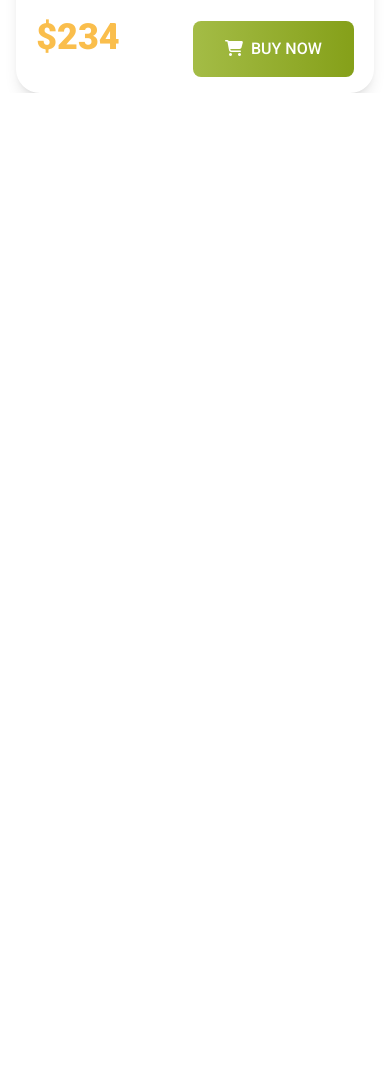
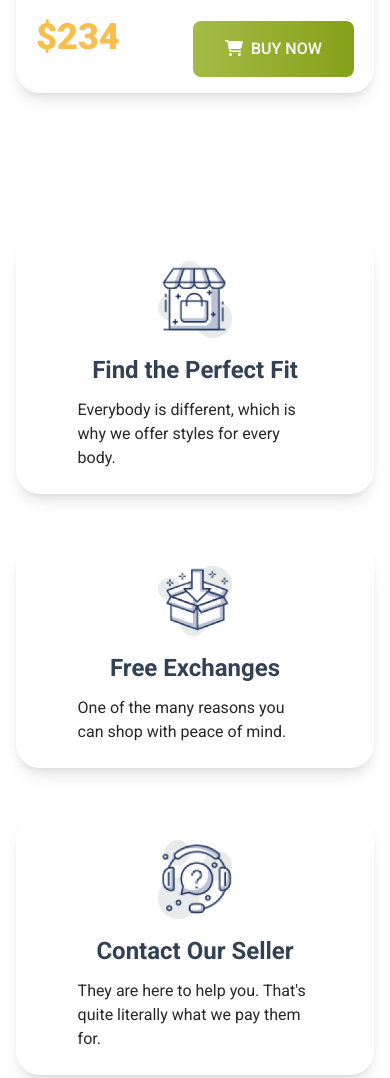
Before and after one commit to AhammedNoyon/Penguin-Fashion-Portfolio, a website built with Vite: page index.html in a window 390 px wide. Shown: the part 4564-5642 px from the top of the page. Before the commit the page ends 4657 px from the top, so only its background shows below. Built offline with nearby package versions, Linux system fonts and the light colour scheme.

Commit message:
Add structure and responsive in find section to the home page

```diff
--- a/index.html
+++ b/index.html
@@ -220,6 +220,49 @@
         </div>
         </div>
       </section>
+      <!-- FIND RELATED SECTION  -->
+      <section class="lg:flex justify-between items-center mt-36 mb-48">
+        <!-- find section container  -->
+        <div class="mt-11">
+          <div class="px-8 py-6 mt-12 shadow-lg rounded-3xl lg:flex  gap-2 items-center ">
+            <div>
+              <img class="w-1/4 mx-auto" src="./icons/house.png" alt="">
+            </div>
+            <div>
+              <h4 class="text-2xl font-bold  text-slate-700 text-center mt-4 mb-3 lg:text-start">Find the Perfect Fit</h4>
+              <p class="text-base font-normal text-zinc-800 w-4/5 mx-auto text-center lg:w-80 text-start">Everybody is different, which is why we
+                offer styles for every body.</p>
+            </div>
+          </div>
+          <div class="px-8 py-6 mt-12 shadow-lg rounded-3xl  lg:flex  gap-2 items-center ">
+            <div>
+              <img class="w-1/4 mx-auto" src="./icons/box.png" alt="">
+            </div>
+            <div>
+              <h4 class="text-2xl font-bold  text-slate-700 text-center mt-4 mb-3 lg:text-start">Free Exchanges</h4>
+              <p class="text-base font-normal text-zinc-800 w-4/5 mx-auto text-center lg:w-80 text-start">One of the many reasons you can shop
+                with peace of mind.</p>
+            </div>
+          </div>
+          <div class="px-8 py-6 mt-12 shadow-lg rounded-3xl  lg:flex  gap-2 items-center ">
+            <div>
+              <img class="w-1/4 mx-auto" src="./icons/question.png" alt="">
+            </div>
+            <div>
+              <h4 class="text-2xl font-bold  text-slate-700 text-center mt-4 mb-3 lg:text-start">Contact Our Seller</h4>
+              <p class="text-base font-normal text-zinc-800 w-4/5 mx-auto text-center lg:w-80 text-start">They are here to help you. That's quite
+                literally what we pay them for.</p>
+            </div>
+          </div>
+          <div>
+
+          </div>
+        </div>
+        <!-- find section image container -->
+        <div class="mt-20">
+          <img class="lg:w-full h-[370.07px] m-auto" src="./images/shopping.png" alt="">
+        </div>
+      </section>
     </main>
     <footer></footer>
   </body>
```
